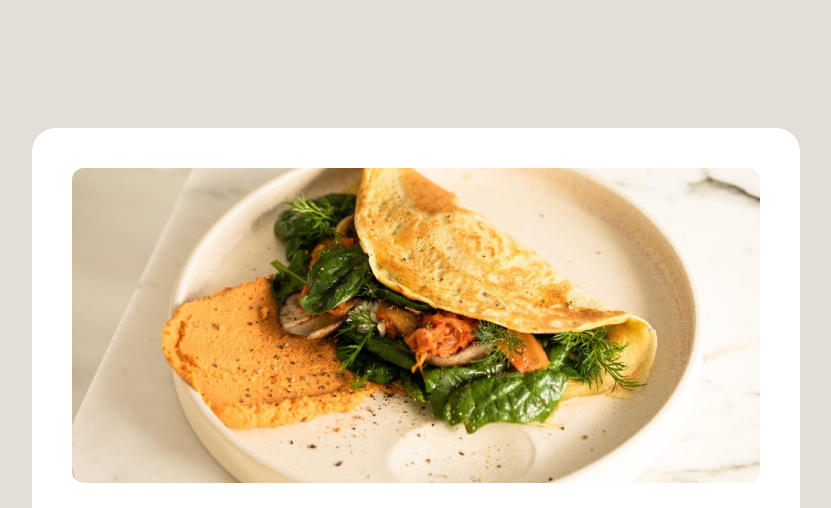
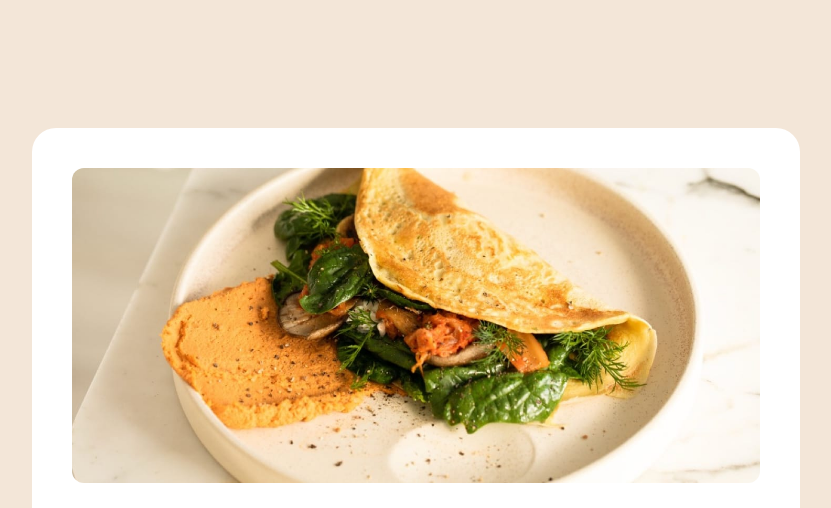
Before and after one commit to Sprees/fe-mentor_recipe-page, a plain HTML site: page index.html in a window 1280 px wide. Shown: the top 508 px of the page, without its empty margins (224-1055 px from the left). Drawn offline with Linux system fonts and the light colour scheme.

Commit message:
changed body background color

```diff
--- a/style.css
+++ b/style.css
@@ -128,7 +128,7 @@
     }
 
     body {
-        background-color: var(--clr-stone-150);
+        background-color: var(--clr-stone-100);
         color: var(--clr-stone-600);
         font-family: 'Outfit', sans-serif;
         line-height: 1.5;
```
